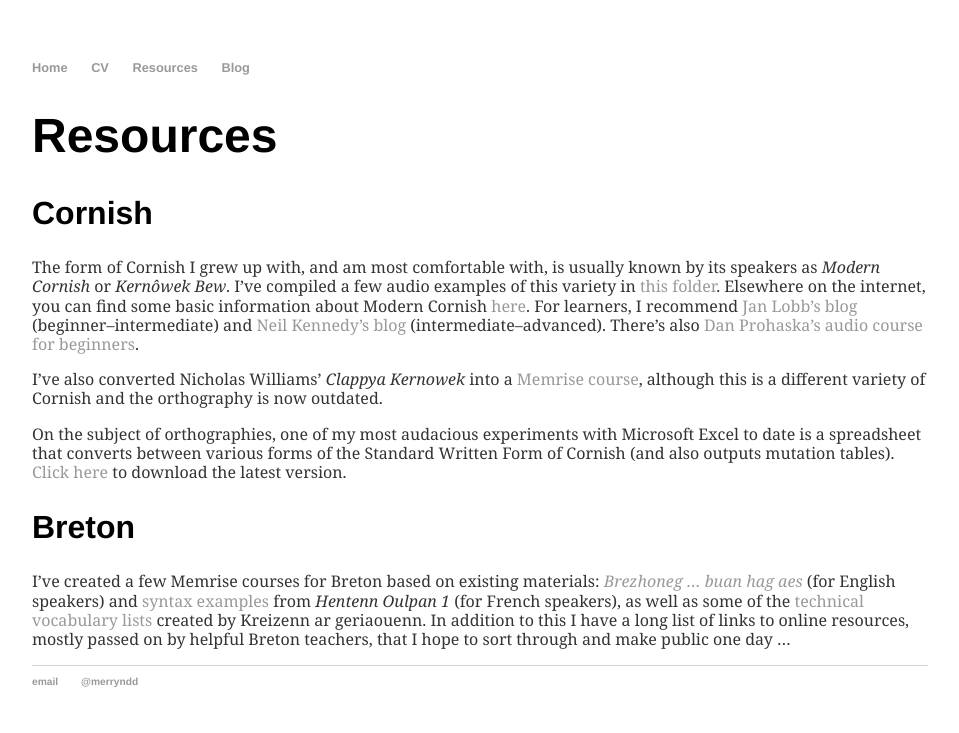
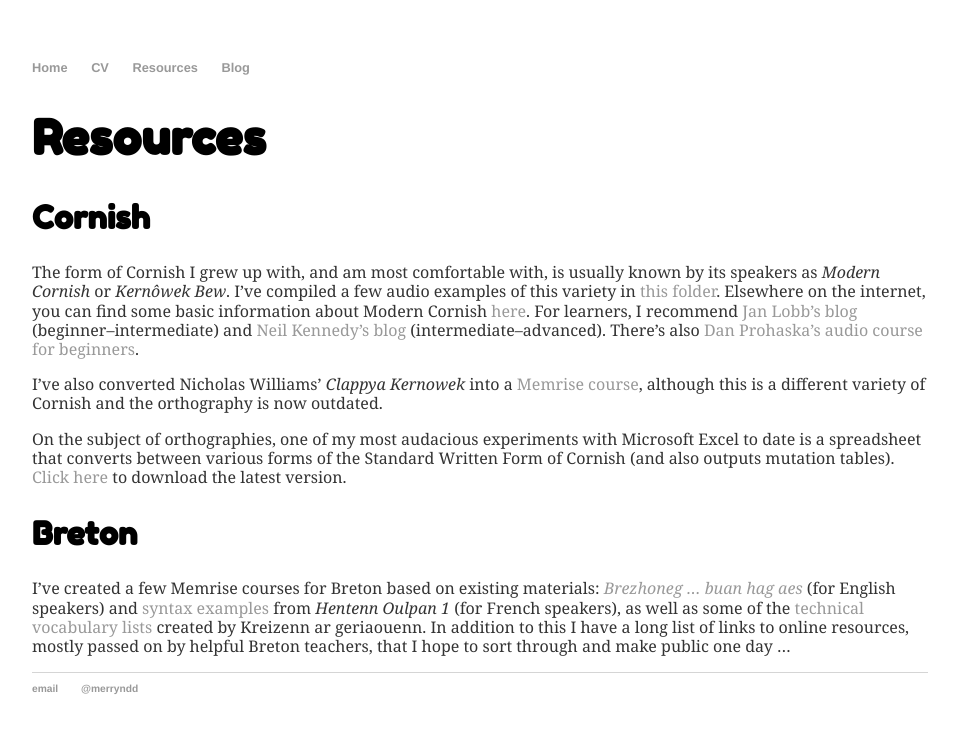
Before and after one commit to merryndd/merryndd.github.io, a Jekyll site: the page built from resources/index.html, in a window 1280 px wide. Shown: the top 733 px of the page, without its empty margins (160-1119 px from the left). Built offline with Jekyll 4.4.1, drawn with Linux system fonts in a browser that asks for light colours.

Commit message:
Update main.css

```diff
--- a/css/main.css
+++ b/css/main.css
@@ -29,11 +29,11 @@ a:hover {
 }
 h1 {
     font-size: 3em;
-    font-family:'Helvetica', 'Arial', 'Sans-Serif';
+    font-family: 'Fredoka One', cursive;
 }
 h2 {
     font-size: 2em;
-    font-family:'Helvetica', 'Arial', 'Sans-Serif';
+    font-family: 'Fredoka One', cursive;
 }
 p {
     font-size: 1em;
```
